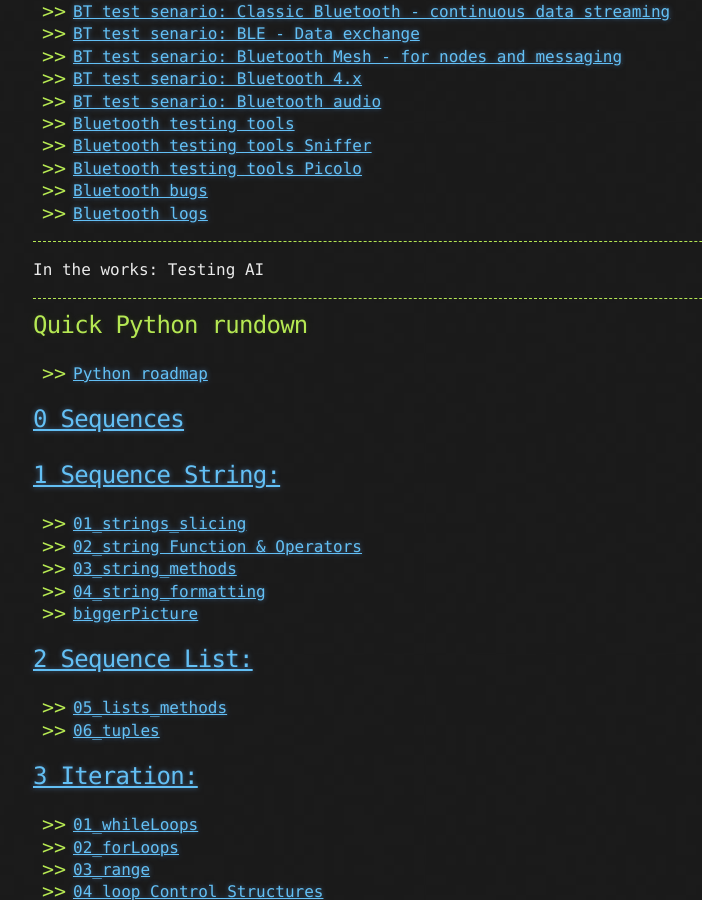
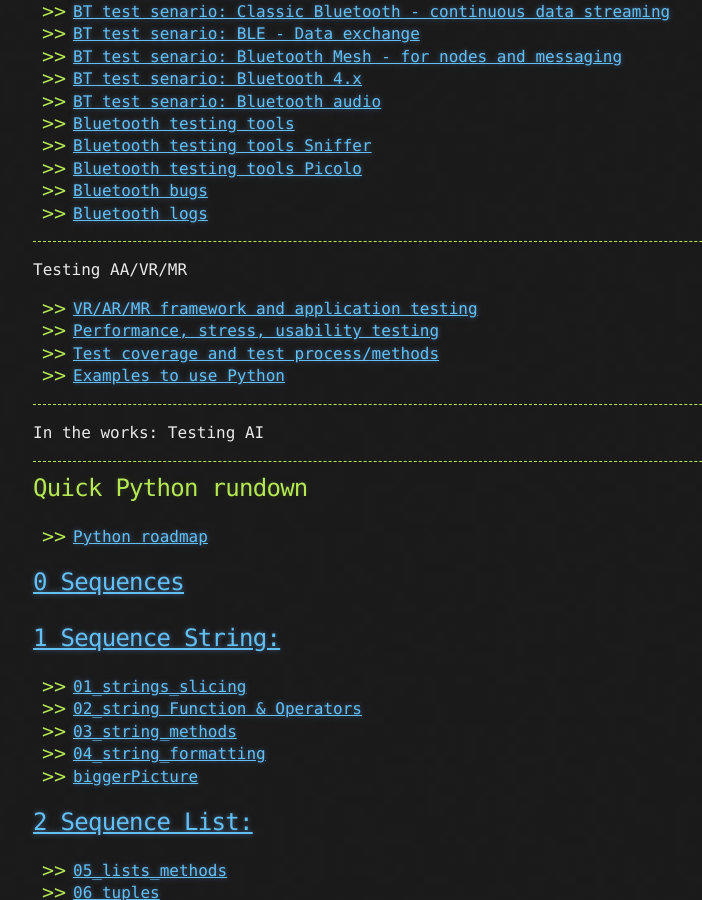
Before and after one commit to sciustechnologia/sciustechnologia.github.io, a Jekyll site: the page built from index.md, in a window 1280 px wide and 900 px high, scrolled down 3070 px. Shown: the whole window, without its empty margins (107-809 px from the left). Built offline with Jekyll 4.4.1, drawn with Linux system fonts in a browser that asks for light colours.

Commit message:
Update index.md

```diff
--- a/index.md
+++ b/index.md
@@ -122,6 +122,15 @@ description: QA testing and technical writing
 - [Bluetooth testing tools Picolo](./testing/btt_picolo.html)
 - [Bluetooth bugs](./testing/bt_protocolerrors.html)
 - [Bluetooth logs](./testing/bt_logs.html)
+
+***
+
+Testing AA/VR/MR
+
+- [VR/AR/MR framework and application testing](./testing/xr_01.html)
+- [Performance, stress, usability testing](./testing/xr_02.html)
+- [Test coverage and test process/methods](./testing/xr_03.html)
+- [Examples to use Python](./testing/xr_04.html)
 
 ***
 
```
